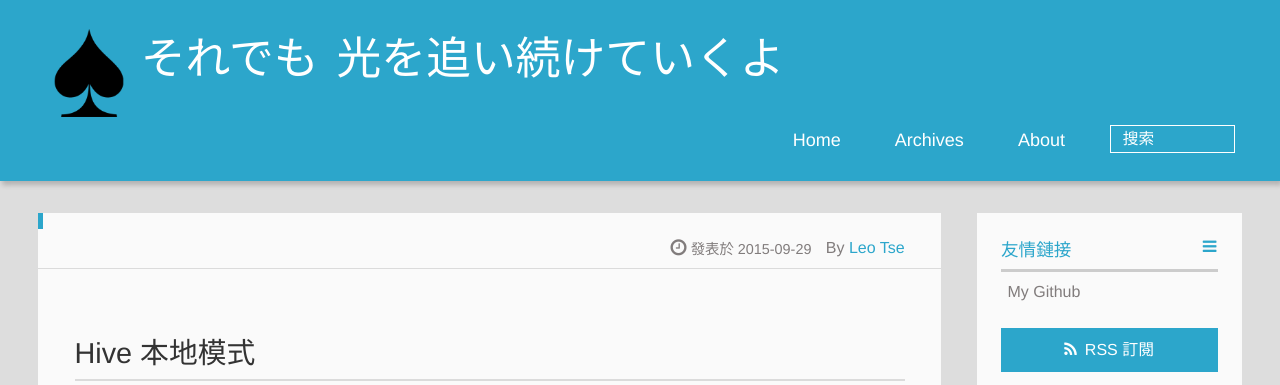
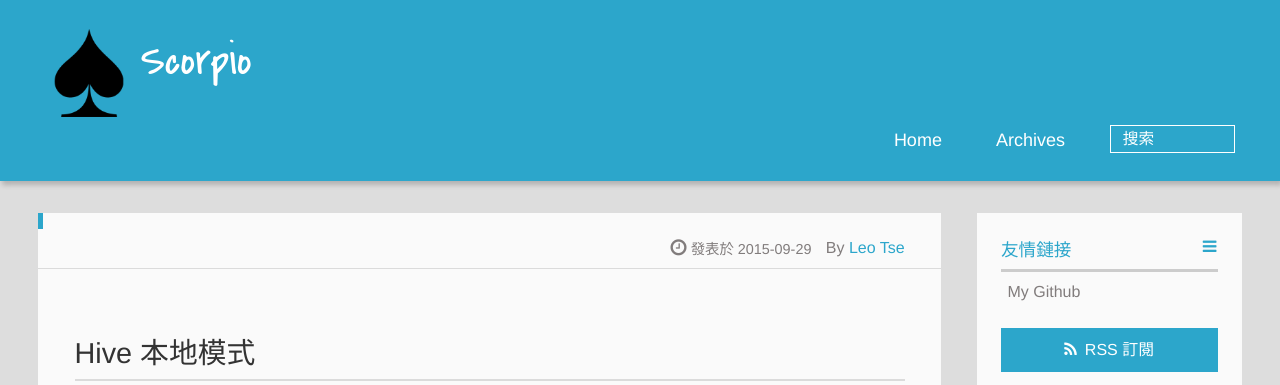
Before and after one commit to leotse90/leotse90.github.io, a plain HTML site: page index.html in a window 1280 px wide. Shown: the top 385 px of the page. Drawn offline with Linux system fonts and the light colour scheme; a script that the page names is missing.

Commit message:
Site updated: 2015-09-29 14:59:12

```diff
--- a/index.html
+++ b/index.html
@@ -44,7 +44,7 @@
 			</div>
 
 			<div id="textlogo">
-				<h1 class="site-name"><a href="/" title="Hexo">それでも 光を追い続けていくよ</a></h1>
+				<h1 class="site-name"><a href="/" title="Hexo">Scorpio</a></h1>
 				<h2 class="blog-motto"></h2>
 			</div>
 			<div class="navbar"><a class="navbutton navmobile" href="#" title="菜單">
@@ -56,9 +56,6 @@
 						<li><a href="/">Home</a></li>
 
 						<li><a href="/archives">Archives</a></li>
-
-						<li><a href="/about">About</a></li>
-
 					<li>
 
 					<form class="search" action="//google.com/search" method="get" accept-charset="utf-8">
```
